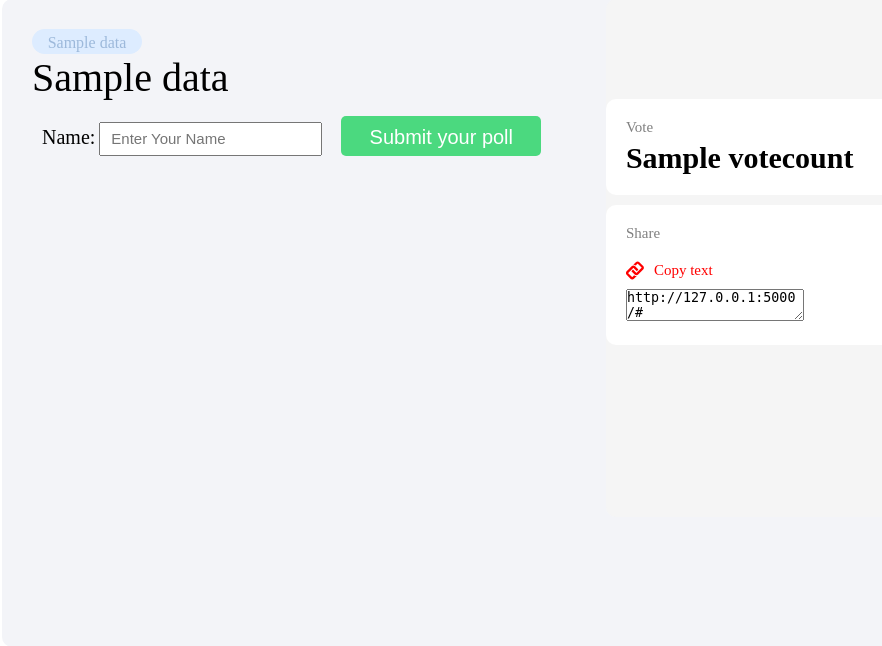
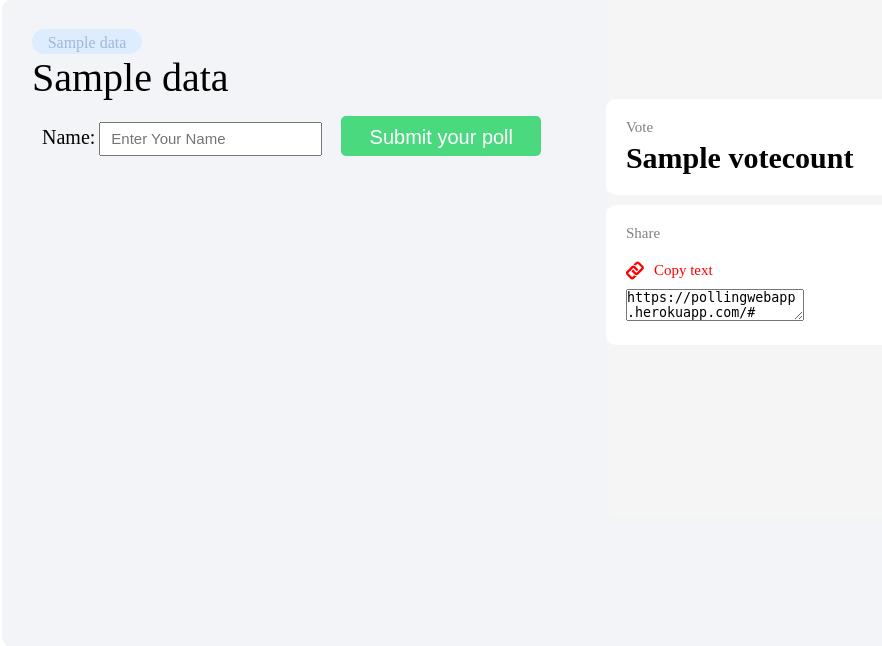
Before and after one commit to lmas3009/Polling-Web-Application, a Flask app: template templates/shareable.html in a window 1280 px wide. Shown: the part 87-733 px from the top of the page, without its empty margins (190-1072 px from the left). Run offline with Flask 2, Linux system fonts and the light colour scheme; the template is opened without the code that fills it: most values are stand-ins (such as "Sample title", 1, 10 or a date in 2020).

Commit message:
final web app

```diff
--- a/templates/shareable.html
+++ b/templates/shareable.html
@@ -72,7 +72,7 @@
                                 <p onclick="myFunction()">Copy text</p>
                             </div>
                             <div class="linkurl">
-                                <textarea id="myInput" aria-hidden="false" readonly>http://127.0.0.1:5000/{{url}}</textarea>
+                                <textarea id="myInput" aria-hidden="false" readonly>https://pollingwebapp.herokuapp.com/{{url}}</textarea>
                             </div>
                         </div>
                     </div>
```
